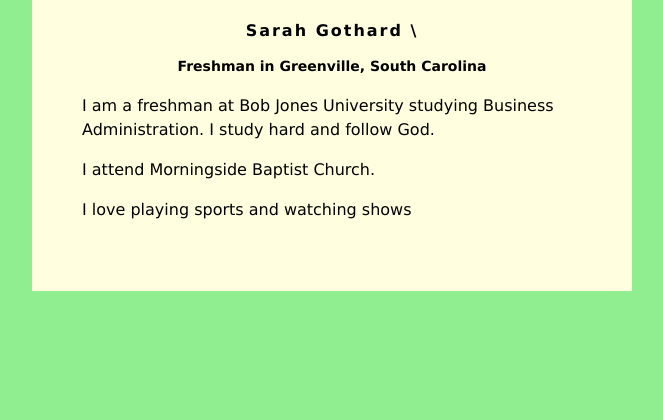
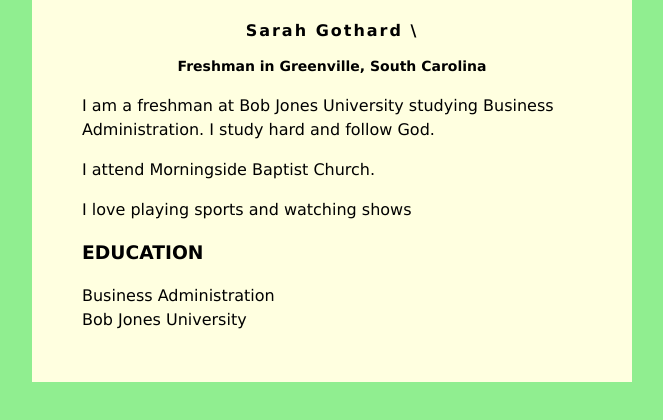
Before and after one commit to Aaronbullock123/Aaronbullock123.github.io, a plain HTML site: page index.html in a window 1280 px wide. Shown: the whole page, without its empty margins (308-971 px from the left). Drawn offline with Linux system fonts and the light colour scheme.

Commit message:
Update index.html

```diff
--- a/index.html
+++ b/index.html
@@ -41,5 +41,8 @@
         <p>
         I love playing sports and watching shows
         </p>
-        <h3></h3>
+        <h3>EDUCATION</h3>
+        Business Administration<br />
+        Bob Jones University<br />
   </body>
+</html>
```
